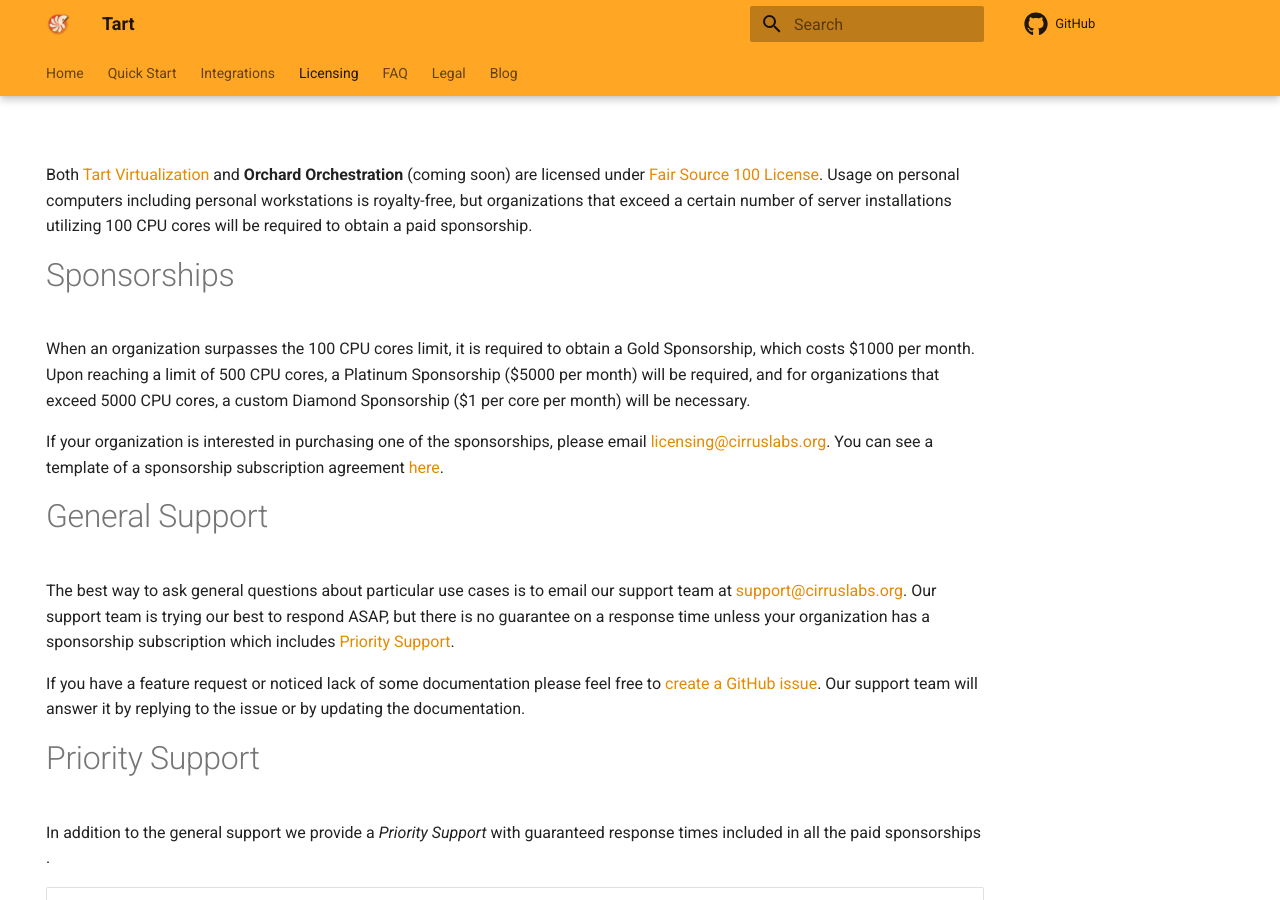
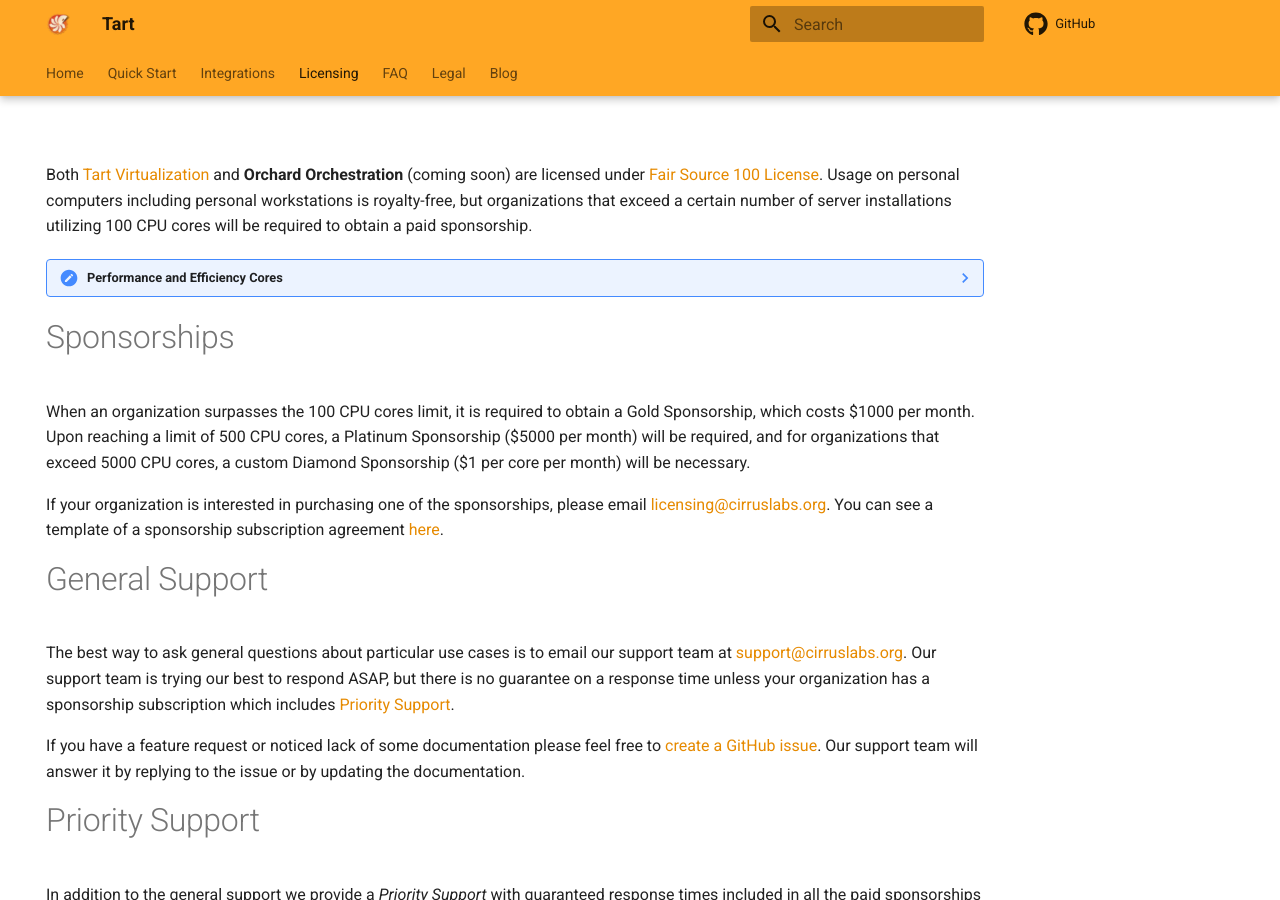
Before and after one commit to cirruslabs/tart, an MkDocs documentation site: the page built from docs/licensing.md, in a window 1280 px wide and 900 px high. Built offline with MkDocs 1.6.1 and Material for MkDocs 9.7.7, drawn with Linux system fonts in a browser that asks for light colours; plug-ins that fetch from the network failed and are left out; comment, search, counter and statistics services are not loaded; some of the changed lines change nothing that is shown.

Commit message:
Clarify license for different types of cores

```diff
--- a/docs/licensing.md
+++ b/docs/licensing.md
@@ -6,6 +6,12 @@
 Both [Tart Virtualization](https://github.com/cirruslabs/tart) and **Orchard Orchestration** (coming soon)
 are licensed under [Fair Source 100 License](https://fair.io/). Usage on personal computers including personal workstations is royalty-free,
 but organizations that exceed a certain number of server installations utilizing 100 CPU cores will be required to obtain a paid sponsorship.
+
+??? note "Performance and Efficiency Cores"
+    The virtual CPU cores in Tart VMs do not differentiate between the high-performance  and high-efficient cores
+    of the host CPU. Instead, Tart VMs automatically alternate between these types of cores depending on the workload
+    being executed within the virtual machines. As a result, both performance and energy-efficient cores of the host CPU
+    are treated equally in terms of licensing.
 
 # Sponsorships
 
```
